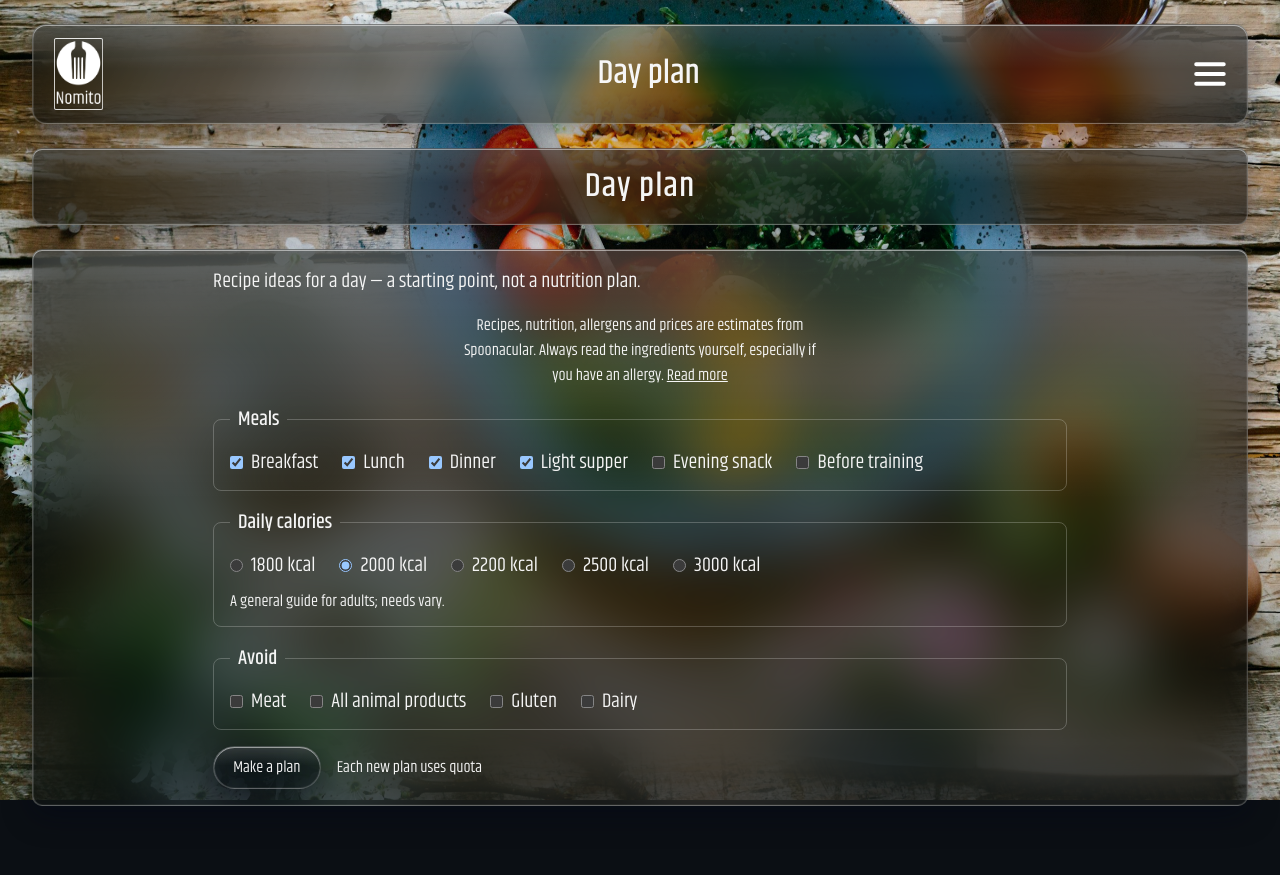
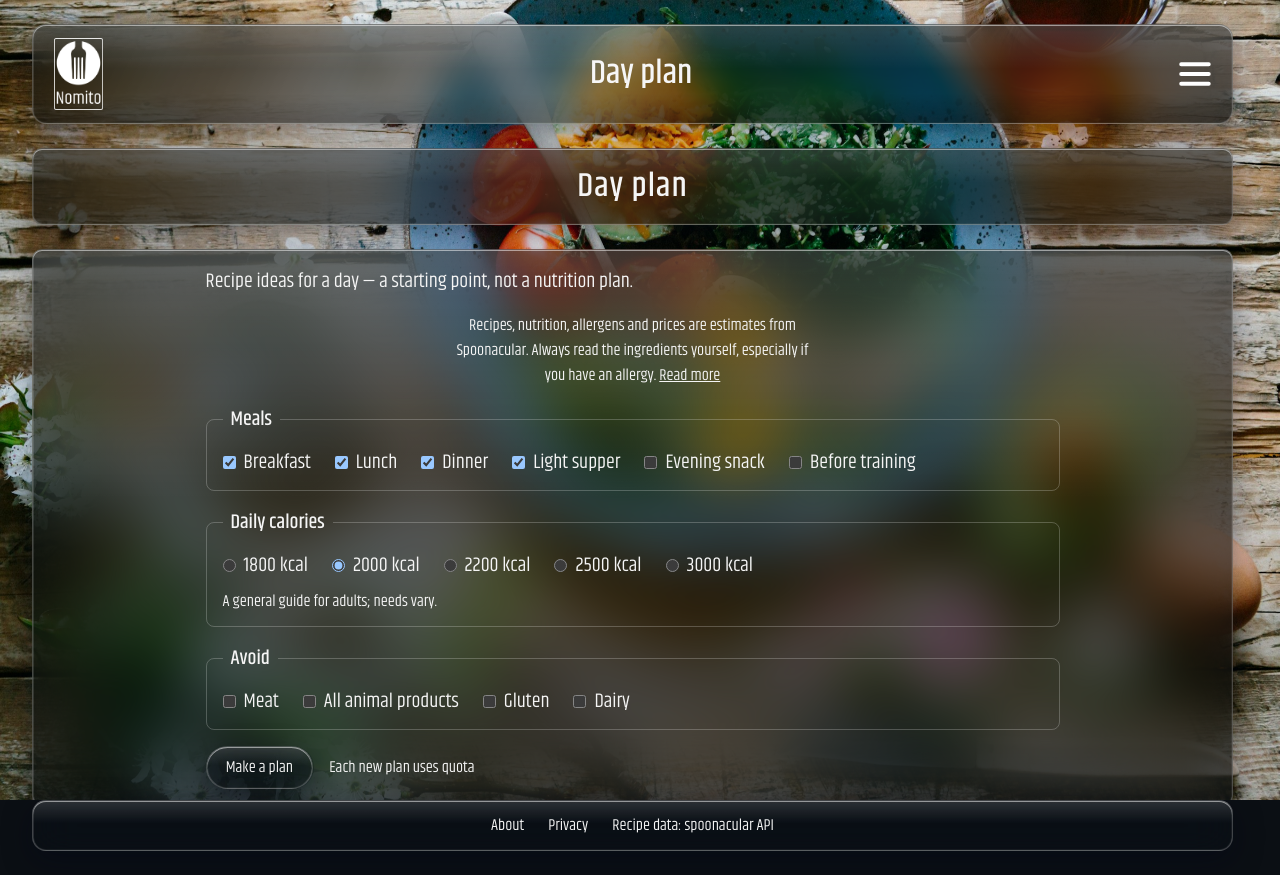
Before and after one commit to AdrianKnudsen/nomito, a Next.js app: page /plan in a window 1280 px wide. Before the commit the page ends 806 px from the top, so only its background shows below. Built offline with nearby package versions, Linux system fonts and the light colour scheme.

Commit message:
Hold the nav and page in a capped frame with the footer after it

```diff
--- a/app/layout.tsx
+++ b/app/layout.tsx
@@ -3,6 +3,7 @@ import { Suspense, type ReactNode } from "react";
 import { Khand } from "next/font/google";
 import "../styles/globals.css";
 import styles from "../styles/app.module.css";
+import Footer from "./components/Footer";
 import NavBar from "./components/NavBar";
 import UrlTracker from "./components/UrlTracker";
 
@@ -23,9 +24,12 @@ export default function RootLayout({ children }: { children: ReactNode }) {
     <html lang="en">
       <body className={khand.variable}>
         <div className={styles.backgroundImg} aria-hidden="true" />
-        <NavBar />
-        {/* The one main landmark for every page; the nav stays outside it. */}
-        <main className={styles.main}>{children}</main>
+        <div className={styles.frame}>
+          <NavBar />
+          {/* The one main landmark for every page; the nav and the footer stay outside it. */}
+          <main className={styles.main}>{children}</main>
+        </div>
+        <Footer />
         <Suspense fallback={null}>
           <UrlTracker />
         </Suspense>
--- a/styles/app.module.css
+++ b/styles/app.module.css
@@ -15,12 +15,33 @@
   }
 }
 
-/* The page below the nav. Continues the body's flex column, so a view can still shrink
-   with min-height: 0 and scroll itself. */
+/* The nav and the page, as one column with the cap. It grows to fill the window when the
+   page is short, so the footer sits at the bottom of the window, and `max-block-size`
+   rather than `height` lets it be exactly as tall as its content when that fits. A long
+   page is clamped here and scrolls inside, so the footer sits below the fold. What cannot
+   shrink then overflows the frame, which on its own would lie over the footer; <main>
+   scrolls to prevent that. */
+.frame {
+  flex: 1 0 auto;
+  max-block-size: 100dvh;
+  display: flex;
+  flex-direction: column;
+  padding-block-start: var(--space-lg);
+}
+
+/* The page below the nav, continuing the frame's column. The padding stands inside because
+   <main> clips at its padding box: the focus ring and the top of a glass shadow would be
+   cut at the edge otherwise. */
 .main {
   flex: 1 1 auto;
   min-height: 0;
   display: flex;
   flex-direction: column;
   gap: var(--space-lg);
+  padding-block: var(--space-lg);
+  /* The page only scrolls when what cannot shrink is taller than the frame; the glass
+     inside shrinks first. Scrolling here, and not on the document, keeps that content from
+     lying over the footer. */
+  overflow-y: auto;
+  scroll-padding-block: calc(var(--focus-ring-width) + var(--focus-ring-offset));
 }
--- a/styles/globals.css
+++ b/styles/globals.css
@@ -142,20 +142,29 @@
 }
 
 /*
- * One view at a time fills the height below the nav (and the search bar), through
- * <main>, which continues this flex column. The view shrinks with `min-height: 0` and
- * scrolls itself — so nothing has to guess the nav height with calc().
+ * The body is a column holding the frame (nav and <main>) and then the footer. The frame
+ * is what fills the window, and the frame holds the cap, so a long page scrolls inside it
+ * and the footer waits below. Nothing has to guess the nav height with calc().
  */
 body {
-  height: 100dvh;
+  min-height: 100dvh;
   display: flex;
   flex-direction: column;
-  gap: var(--space-lg);
-  padding-block: var(--space-lg);
+  /* The distance under the footer, mirroring the distance above the nav in the frame. */
+  padding-block-end: var(--space-lg);
   /* No background here: the canvas colour sits on :root only. A body background would
      paint over the fixed photo, which has z-index -1. */
   color: var(--color-text);
   font-family: var(--font-khand), sans-serif;
+}
+
+/* A classic scrollbar takes room only when the page is long. Holding that room always
+   keeps the nav, the footer and the cards the same width on short and long pages. The
+   document scrolls now, and focus scrolling there would otherwise stop at the element's
+   box and cut the ring, so the ring's room is added as scroll padding. */
+html {
+  scrollbar-gutter: stable;
+  scroll-padding-block: calc(var(--focus-ring-width) + var(--focus-ring-offset));
 }
 
 /* Form controls do not inherit the font on their own. */
--- a/styles/page.module.css
+++ b/styles/page.module.css
@@ -17,7 +17,7 @@
 
 /* Everything between the h1 and the results. Keeps its full height so Apply is always
    reachable; the results below shrink instead (see the next rule), and when not even one row
-   fits, the page scrolls. */
+   fits, then <main> scrolls. */
 .panel {
   composes: shellColumn regularGlass from "./surfaces.module.css";
   flex: none;
--- a/styles/recipeDetails.module.css
+++ b/styles/recipeDetails.module.css
@@ -8,7 +8,8 @@
 }
 
 /*
- * The recipe sheet and the only scroll owner in the view. Nothing inside has a
+ * The recipe sheet, and the scroll owner of the recipe: the document only scrolls on to
+ * the footer, and <main> takes over in a very low window. Nothing inside has a
  * max-height, so content can never spill out of the card.
  */
 .sheet {
--- a/styles/result.module.css
+++ b/styles/result.module.css
@@ -1,5 +1,5 @@
-/* Shared by loading, error and empty states (Notice). Centred in the space below the
-   nav by the body's flex column rather than by a percentage margin. */
+/* Shared by loading, error and empty states (Notice). Shown centred in <main>'s column,
+   between the nav and the footer when there is room, rather than by a percentage margin. */
 .loading {
   composes: column regularGlass from "./surfaces.module.css";
   flex: none;
```
Also changed, not shown: app/components/ResultPanel.tsx (+4 -3 lines).
